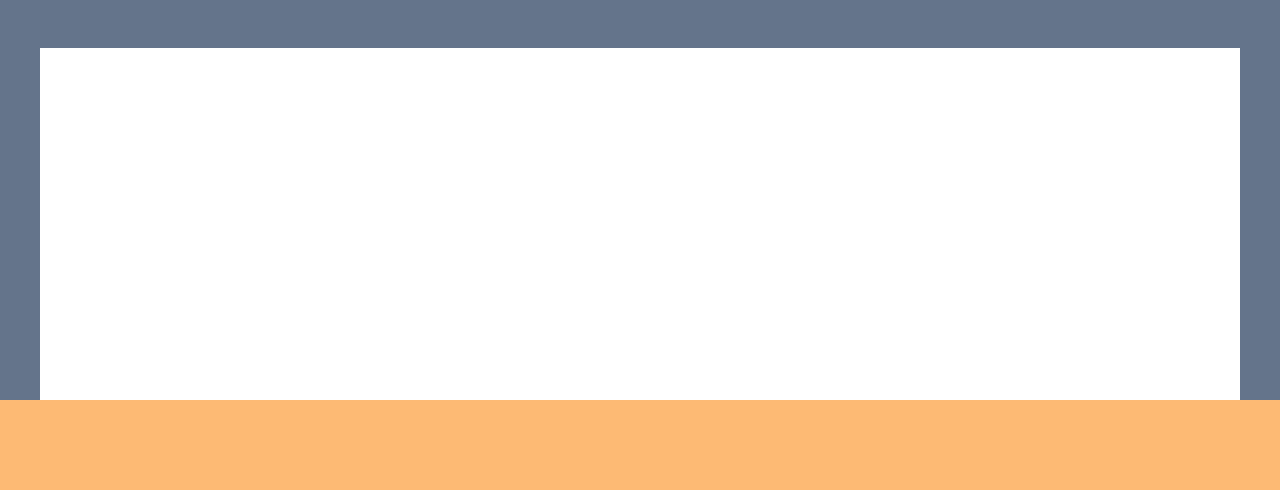
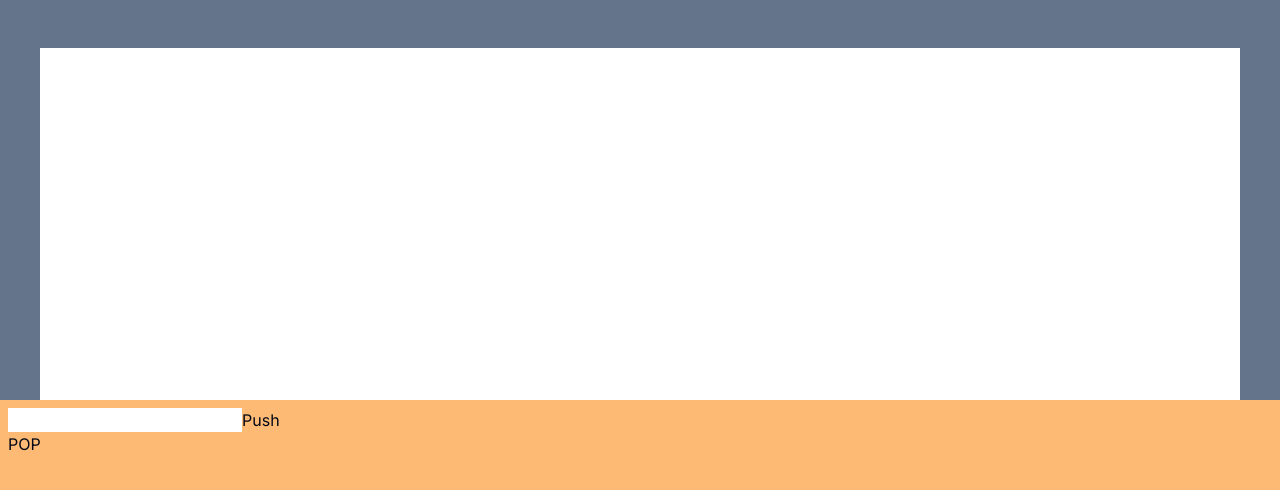
Before and after one commit to ThomasAntonyS/snippedToSketch, a Next.js app: page /stacks in a window 1280 px wide. Shown: the top 490 px of the page. Built offline with nearby package versions, Linux system fonts and the light colour scheme.

Commit message:
stacks logic developed

```diff
--- a/app/stacks/page.tsx
+++ b/app/stacks/page.tsx
@@ -1,11 +1,49 @@
+'use client'
 import React from 'react'
+import { useState } from 'react'
+
 
 export default function page() {
+
+  const [items, setItems] = useState<String[]>([]);
+  const [value,setValue] = useState<any>(' ')
+
+  const addItem = (item: string | String,e:any) =>{
+    e.preventDefault()
+    if(item!=' ' && item!==''){
+      setItems([...items,item])
+    }
+    else
+      alert('Enter an item...')
+    setValue('')
+  }
+
+  const popElement = (e: React.MouseEvent<HTMLButtonElement, MouseEvent>) =>{
+    e.preventDefault()
+    setItems(items => items.slice(0, -1));
+  }
+
   return (
     <main className="grid min-h-screen grid-rows-[3rem,22rem,1fr] bg-slate-500">
       <div></div>
-      <section className="mx-10 flex grid-rows-2 flex-col items-center justify-center bg-white"></section>
-      <section className="bg-orange-300 p-2"></section>
+      <section className="mx-10 flex grid-rows-2 flex-col items-center justify-center bg-white overflow-scroll">
+        <div>{
+          items.map((data,index)=>{
+            return(
+              <p className='stack_block border-2 border-black py-3 px-5 rounded' key={index}><b>{data}</b></p>
+            )
+          })
+          }</div>
+      </section>
+      <section className="bg-orange-300 p-2">
+
+          <form>
+            <input type="text" id='stack_inputBox' onChange={e=>setValue(e.target.value)} value={value}/>
+            <button type='submit' onClick={(e)=>addItem(value,e)}>Push</button>
+          </form>
+
+          <button onClick={(e)=>popElement(e)}>POP</button>
+      </section>
     </main>
   )
 }
```
